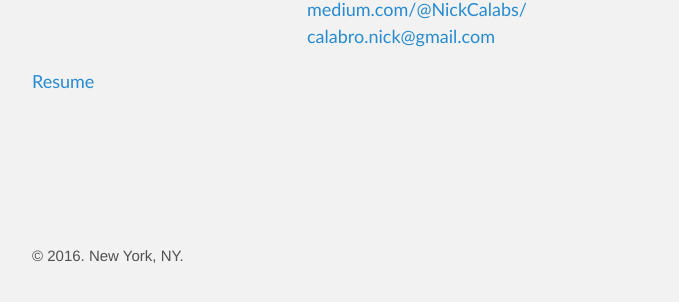
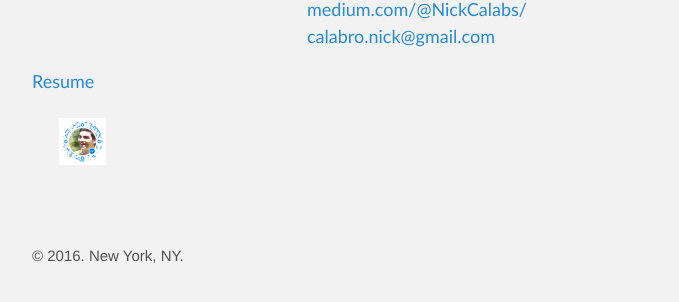
Before and after one commit to NickCalabs/nickcalabs.github.io, a Jekyll site: the page built from about.md, in a window 1280 px wide. Shown: the part 373-675 px from the top of the page, without its empty margins (293-972 px from the left). Built offline with Jekyll 4.4.1, drawn with Linux system fonts in a browser that asks for light colours; Markdown is read by kramdown in place of the engine named in the settings; a script that is not in the unit is left out.

Commit message:
fix image link

```diff
--- a/about.md
+++ b/about.md
@@ -18,4 +18,4 @@ You can find me on most places of the internet:
 
 [Resume](/resume.pdf)
 
-<div id="widget" style=" display: inline-block; overflow: hidden; height: auto; min-width: 100px; text-align: center; line-height: normal; white-space: nowrap; vertical-align: middle;">                <a target="_blank" href="http://m.me/nickcalabs" style="margin-top: 5px; display: inline-block; width: 47px; height: 47px; background: url('https://nickcalabro.com/messenger.png') no-repeat; background-size: 47px 47px;">        </a>    </div><script async defer src="https://assets.modernapp.co/assets/js/embed.js"></script>
+<div id="widget" style=" display: inline-block; overflow: hidden; height: auto; min-width: 100px; text-align: center; line-height: normal; white-space: nowrap; vertical-align: middle;">                <a target="_blank" href="http://m.me/nickcalabs" style="margin-top: 5px; display: inline-block; width: 47px; height: 47px; background: url('https://nickcalabro.com/img/messenger.png') no-repeat; background-size: 47px 47px;">        </a>    </div><script async defer src="https://assets.modernapp.co/assets/js/embed.js"></script>
```
